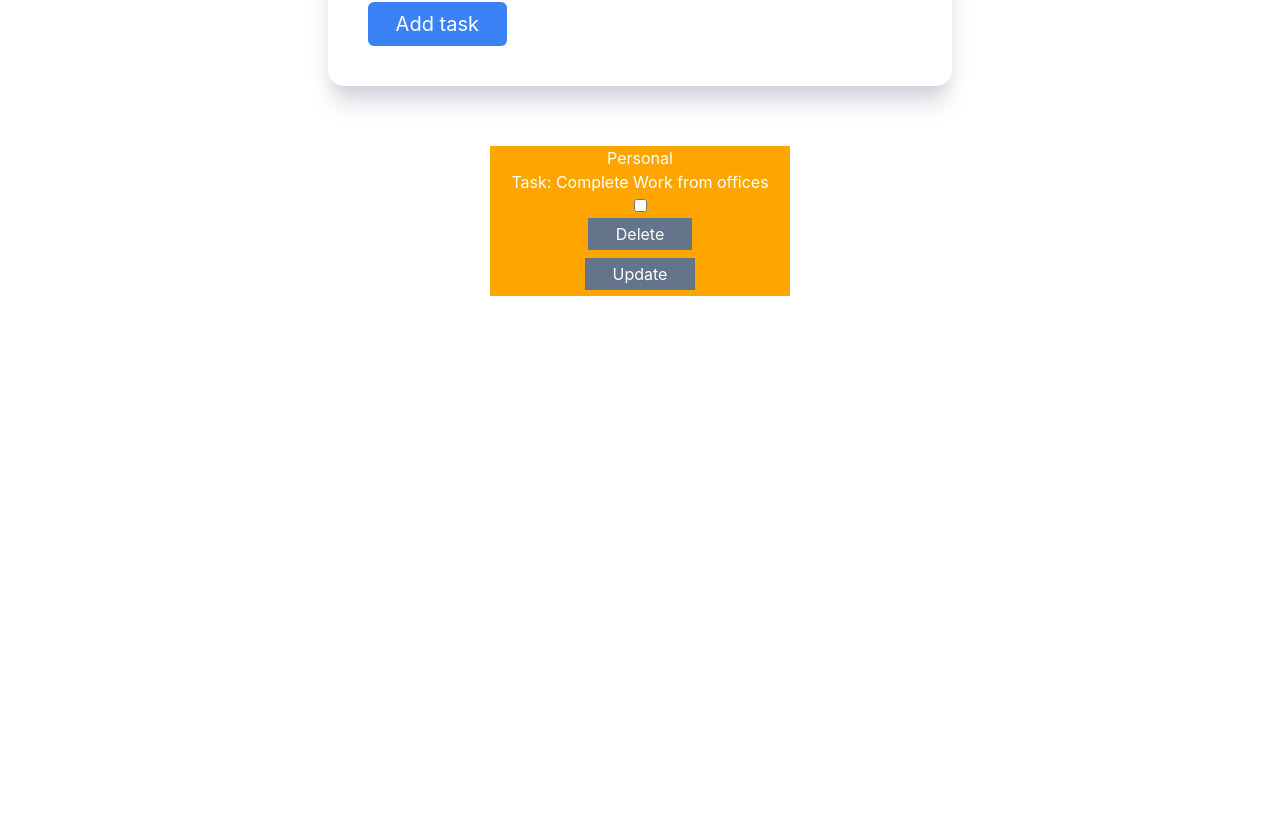
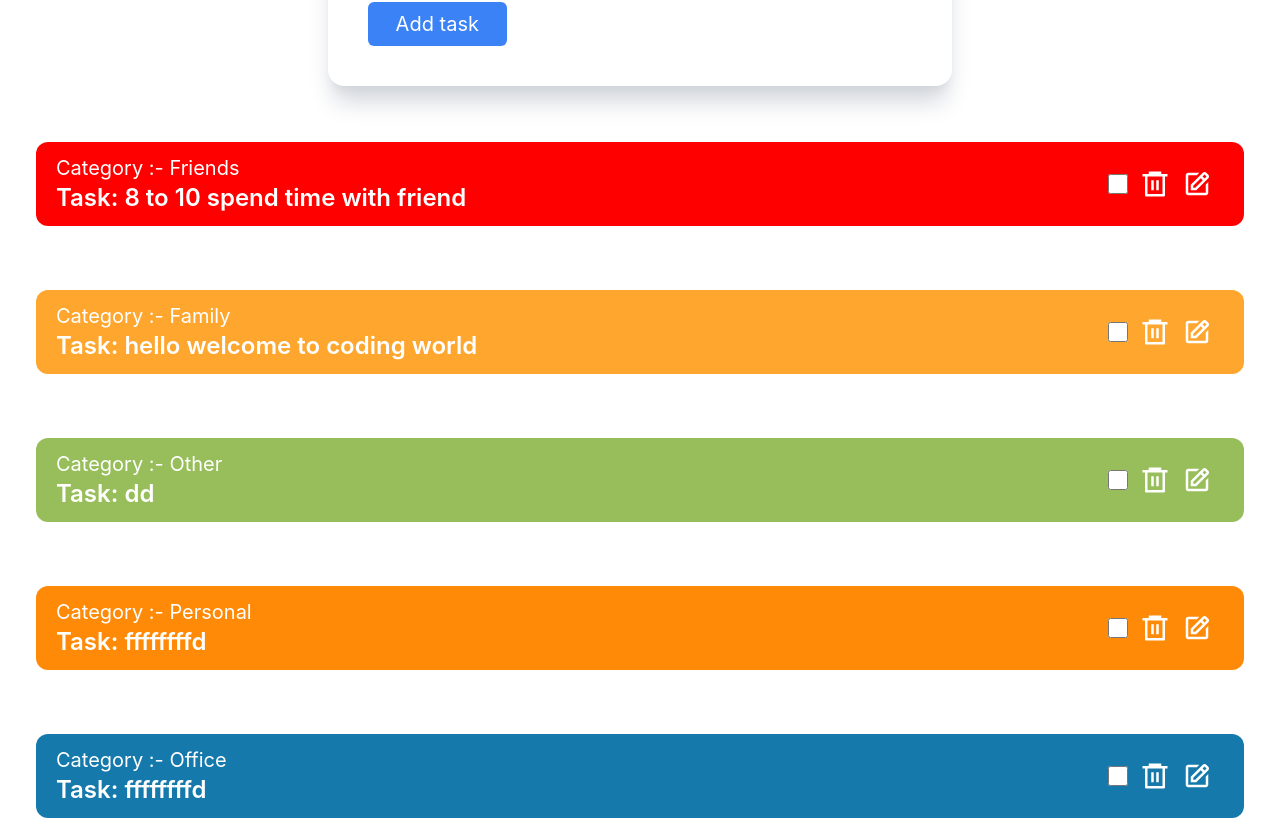
Before and after one commit to rohit9github/react-project, a React (Create React App) app in the folder todo-list/: page / in a window 1280 px wide. Shown: the part 366-1192 px from the top of the page. Before the commit the page ends 800 px from the top, so only its background shows below. Built offline with nearby package versions, Linux system fonts and the light colour scheme; data requests are answered from the project's data file.

Commit message:
add some css

```diff
--- a/todo-list/db.json
+++ b/todo-list/db.json
@@ -13,9 +13,47 @@
       "completed": true
     },
     {
-      "id": "8ebe",
-      "task": "Complete Work from offices",
-      "category": "Personal"
+      "id": "35c8",
+      "task": "hello welcome to coding worldss",
+      "category": "Office",
+      "completed": true
+    },
+    {
+      "id": "3d95",
+      "category": "Personal",
+      "task": "Complete Work from office",
+      "completed": true
+    },
+    {
+      "id": "89dc",
+      "task": "ffffffffd",
+      "category": "Office",
+      "completed": true
+    },
+    {
+      "id": "fc08",
+      "task": "8 to 10 spend time with friend",
+      "category": "Friends"
+    },
+    {
+      "id": "e4cc",
+      "task": "hello welcome to coding world",
+      "category": "Family"
+    },
+    {
+      "id": "89ea",
+      "category": "Other",
+      "task": "dd"
+    },
+    {
+      "id": "bf79",
+      "category": "Personal",
+      "task": "ffffffffd"
+    },
+    {
+      "id": "c4b2",
+      "category": "Office",
+      "task": "ffffffffd"
     }
   ]
 }
--- a/todo-list/package.json
+++ b/todo-list/package.json
@@ -14,6 +14,7 @@
     "json-server": "^1.0.0-beta.0",
     "react": "^18.3.1",
     "react-dom": "^18.3.1",
+    "react-icons": "^5.2.1",
     "react-router-dom": "^6.23.1",
     "react-scripts": "5.0.1",
     "react-toastify": "^10.0.5",
--- a/todo-list/src/Componets/Addtask.jsx
+++ b/todo-list/src/Componets/Addtask.jsx
@@ -1,7 +1,10 @@
 import { useEffect, useState } from "react";
 import axios from "axios"
 import { useNavigate } from "react-router-dom";
-
+import { ToastContainer, toast } from 'react-toastify';
+import 'react-toastify/dist/ReactToastify.css';
+import { RiDeleteBin6Line } from "react-icons/ri";
+import { BiEdit } from "react-icons/bi";
 
 
 function AddTask() {
@@ -29,10 +32,9 @@ function AddTask() {
             if (await isAuth()) {
                 axios.post("http://localhost:3000/tasks", addTask)
                     .then(() => {
-                        alert("task Is Added")
                         setAddTask({})
                         getTask();
-
+                        toast.success("Task Is Added")
                     })
                     .catch(() => {
                         alert("something is wrong");
@@ -46,7 +48,7 @@ function AddTask() {
         else {
             axios.put(`http://localhost:3000/tasks/${id}`, addTask)
                 .then(() => {
-                    alert("task Is Updated")
+                    toast.success("Task Is Updated")
                     setAddTask({})
                     getTask();
                     setId(0);
@@ -85,11 +87,11 @@ function AddTask() {
     }, [])
 
     const categoryColors = {
-        Personal: "orange",
-        Office: "blue",
-        Family: "skyblue",
-        Friends: "purple",
-        Other: "grey"
+        Personal: "#FF8A08",
+        Office: "#1679AB",
+        Family: "#FFA62F",
+        Friends: "#FF0000",
+        Other: "#97BE5A"
     };
 
     const handleCheckboxChange = (task) => {
@@ -97,6 +99,9 @@ function AddTask() {
         axios.put(`http://localhost:3000/tasks/${task.id}`, updatedTask)
             .then(() => {
                 getTask();
+                toast.success("Task Is Completed", {
+                    position: "top-center"
+                })
             })
             .catch((err) => {
                 console.log(err);
@@ -106,6 +111,7 @@ function AddTask() {
     let deleteTask = (id) => {
         axios.delete(`http://localhost:3000/tasks/${id}`)
             .then(() => {
+                toast.success("Task Is Deleted");
                 return getTask();
             })
     }
@@ -137,27 +143,26 @@ function AddTask() {
                     </form>
                 </div>
             </div>
-
+            <div className="max-w-7xl mx-auto px-7">
                 {Object.keys(dd).map((category) => (
-                <div key={category} style={{ display: "flex", justifyContent: "center", marginTop: "50px" }}>
+                    <div key={category} className="flex justify-center mt-12 flex-col">
                         {dd[category].map((task, index) => (
-                        <div key={index} style={{
-                            backgroundColor: task.completed ? "green" : categoryColors[category],
-                            width: "300px",
-                            height: "150px",
-                            margin: "10px",
-                            color: "white",
-                            textAlign: "center"
-                        }}>
-                            <h2>{category}</h2>
-                            <h3>Task: {task.task}</h3>
-                            <input type="checkbox" checked={task.completed || false} onChange={() => handleCheckboxChange(task)} /> <br />
-                            <button type="button" onClick={() => deleteTask(task.id)} className="bg-slate-500 px-7 py-1" >Delete</button> <br />
-                            <button type="button" onClick={() => updateTask(task)} className="bg-slate-500 px-7 py-1 mt-2">Update</button>
+                            <div key={index} className="m-2 text-center rounded-xl px-5 py-3 text-white flex items-center justify-between" style={{ backgroundColor: task.completed ? "green" : categoryColors[category] }}>
+                                <div className="">
+                                    <h2 className="text-xl font-normal text-start">Category :- {category}</h2>
+                                    <h3 className="text-2xl font-semibold text-start">Task: {task.task}</h3>
+                                </div>
+                                <div className="flex">
+                                    <input type="checkbox" className="me-3 border-none w-5" checked={task.completed || false} onChange={() => handleCheckboxChange(task)} /> <br />
+                                    <button type="button" onClick={() => deleteTask(task.id)} className="text-3xl me-3 " ><RiDeleteBin6Line /></button> <br />
+                                    <button type="button" onClick={() => updateTask(task)} className="text-3xl me-3 "><BiEdit /></button>
+                                </div>
                             </div>
                         ))}
                     </div>
                 ))}
+            </div>
+            <ToastContainer />
         </>
     )
 }
--- a/todo-list/src/Componets/View.jsx
+++ b/todo-list/src/Componets/View.jsx
@@ -22,32 +22,17 @@ function ViewCompletedTask() {
 
     console.log(completedTasks);
 
-    const categoryColors = {
-        Personal: "orange",
-        Office: "blue",
-        Family: "skyblue",
-        Friends: "purple",
-        Other: "grey"
-    };
-
     return (
         <>
             <h1 className="text-center text-5xl font-medium mt-8">Completed Task</h1>
-            <div className="flex justify-center">
+            <div className="max-w-7xl mx-auto">
                 {completedTasks.map((v, index) => {
                     if (v.completed === true) {
                         return (
-                            <div key={index} style={{ display: "flex", justifyContent: "center", marginTop: "50px" }}>
-                                <div className="bg-green-500" style={{
-
-                                    width: "300px",
-                                    height: "150px",
-                                    margin: "10px",
-                                    color: "white",
-                                    textAlign: "center"
-                                }}>
-                                    <h2>Category : {v.category}</h2>
-                                    <h3>Task : {v.task}</h3>
+                            <div key={index} style={{  marginTop: "50px" }}>
+                                <div className="text-white text-center m-2 px-6 rounded-xl py-3" style={{backgroundColor:"#41B06E" }}>
+                                    <h2 className="text-xl font-medium text-start">Category : {v.category}</h2>
+                                    <h3 className="text-2xl font-semibold text-start">Task : {v.task}</h3>
                                 </div>
                             </div>
                         )
```
Also changed, not shown: 1 other file (tests, documents, lock files or other folders). Lines whose indentation alone changed are shown as unchanged.
